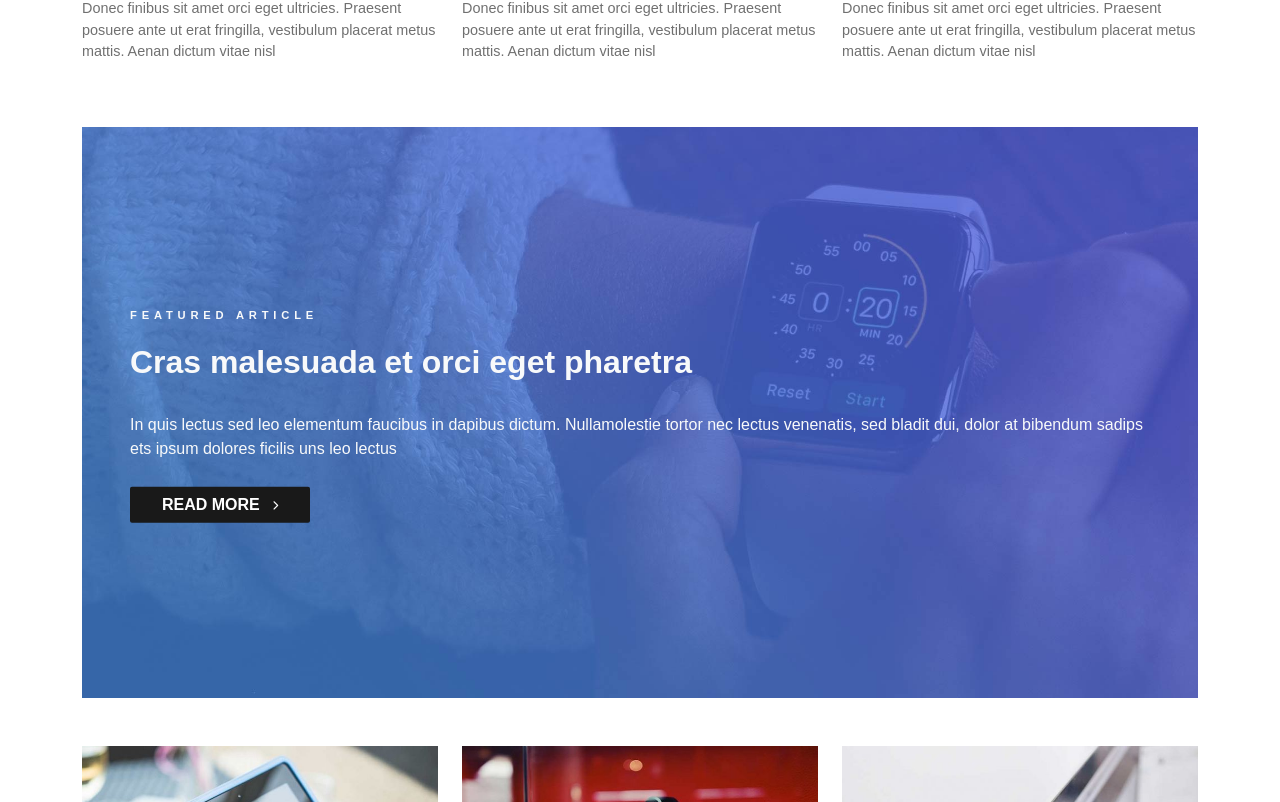
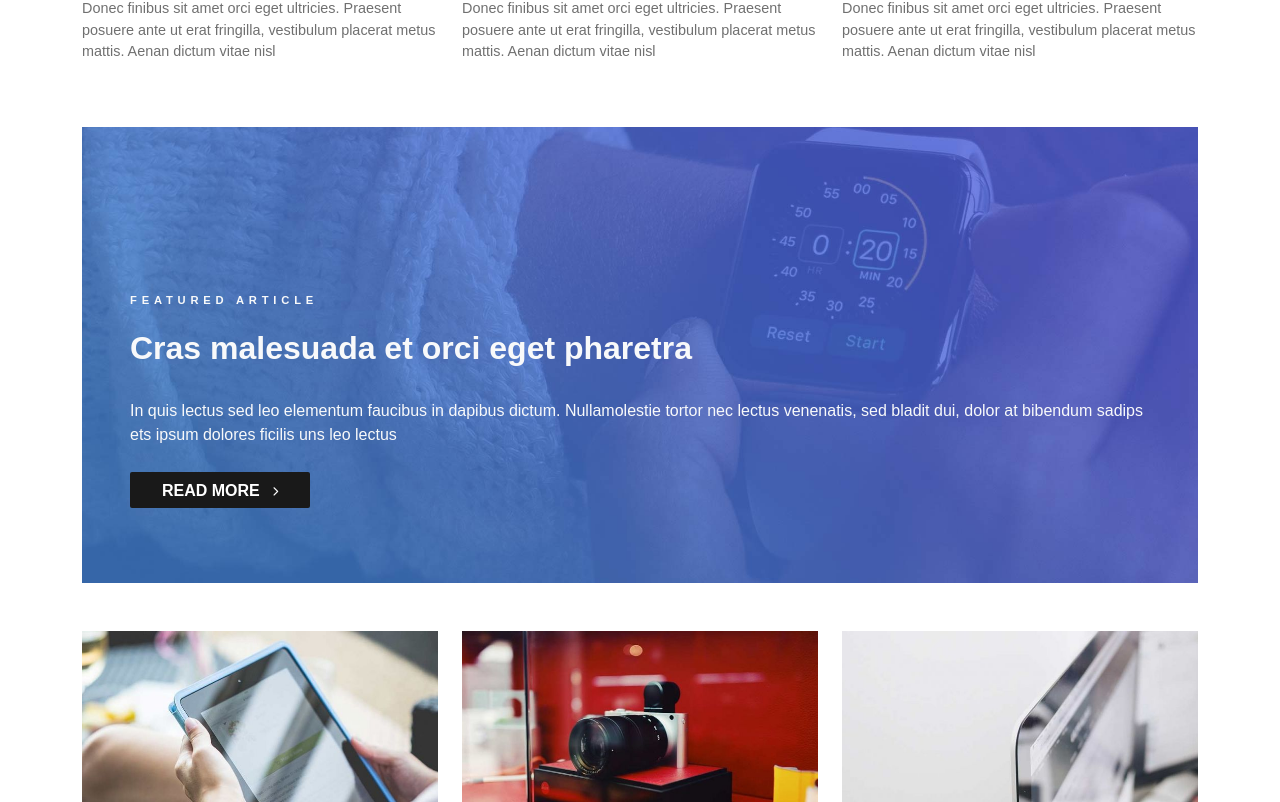
Before and after one commit to BetterCallAle/proj-html-vuejs, a Vue app: page / in a window 1280 px wide. Shown: the part 1418-2220 px from the top of the page. Built offline with nearby package versions, Linux system fonts and the light colour scheme; a small style sheet from the web is missing.

Commit message:
now the img in AppBanner is a background image

```diff
--- a/src/components/ArticleBanner.vue
+++ b/src/components/ArticleBanner.vue
@@ -13,9 +13,9 @@ export default{
 </script>
 
 <template>
-    <div class="ms_card-banner">
+    <div class="ms_card-banner" :style="{backgroundImage: `url(${getImgPath(element.imgBigName)})`}">
+
         <a href="#" class="ms_card-banner-wrapper">
-            <img :src="getImgPath(element.imgBigName)" :alt="element.imgAlt">
 
             <div class="ms_card-info text-light">
                 <h5 class="surtitle text-light">{{ element.type }}</h5>
@@ -30,20 +30,13 @@ export default{
 <style lang="scss" scoped>
 @use "../styles/partials/mixin" as *;
 .ms_card-banner{
-    position: relative;
-    overflow: hidden;
-    img{
-        height: 500px;
-        object-fit: cover;
-        object-position: right;
-        transition: all 125ms linear;
-    }
+    min-height: 57vh;
+    display: flex;
+    align-items: end;
+    padding: 5em 3em;
+    background-size: cover;
+    background-position: center;
     .ms_card-info{
-        padding: 3rem;
-        position: absolute;
-        top: 50%;
-        left: 0;
-        transform: translateY(-50%);
         .banner-heading{
             font-weight: 700;
             margin: 0;
```
